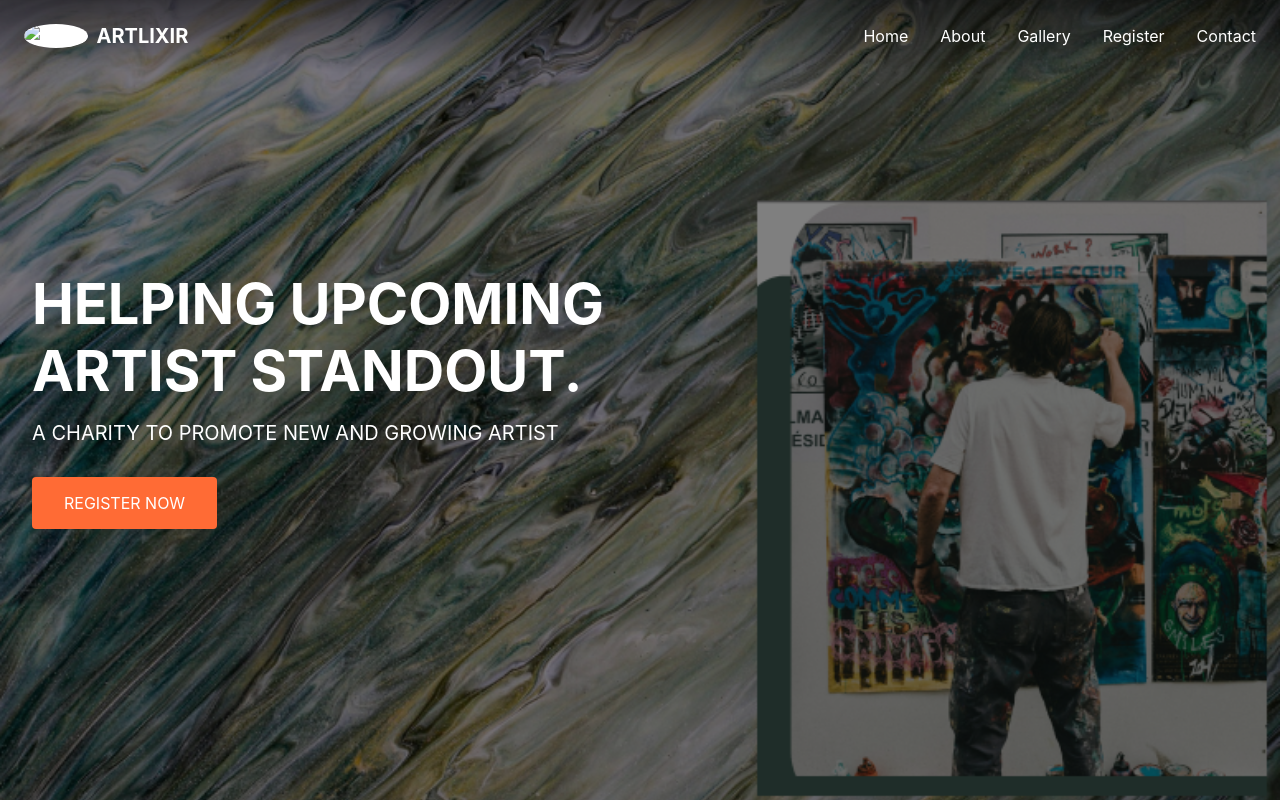
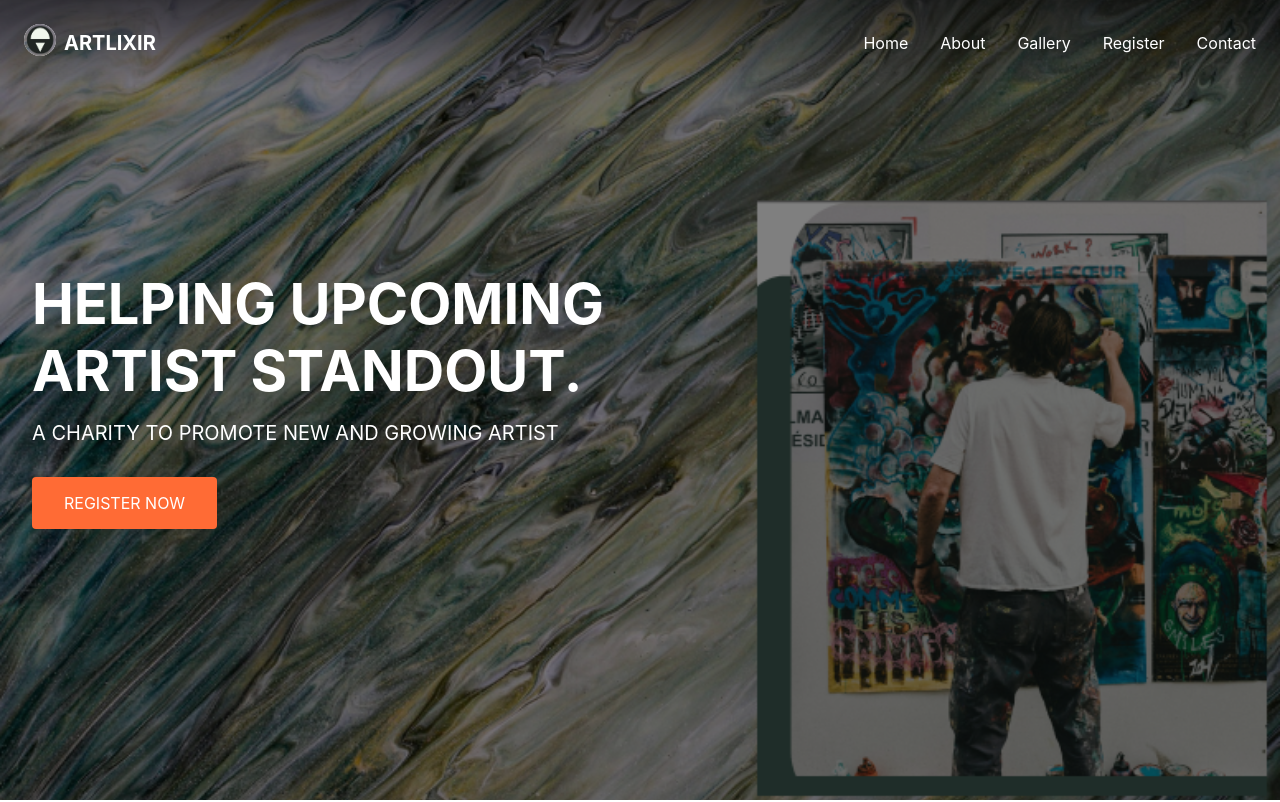
Before and after one commit to GunroarCannon/alixir_web, a website: page index.html in a window 1280 px wide. Shown: the top 802 px of the page. Drawn offline with Linux system fonts and the light colour scheme; files that its build step writes are made by us from their sources; the site is published under a folder, as on GitHub Pages, so addresses that start at the root find nothing; files whose address does not match are found by name.

Commit message:
Update index.html

```diff
--- a/index.html
+++ b/index.html
@@ -4,15 +4,15 @@
     <meta charset="UTF-8">
     <meta name="viewport" content="width=device-width, initial-scale=1.0">
     <title>ARTLIXIR - Art Auction House</title>
-    <link rel="stylesheet" href="assets/assets/css/index.css">
-    <link rel="stylesheet" href="css/navigation.css">
+    <link rel="stylesheet" href="assets/css/index.css">
+    <link rel="stylesheet" href="./assets/css/navigation.css">
 
 </head>
 <body>
     <nav class="nav">
         <a href="#" class="logo">
             <div class="logo-icon">
-                <img src="/assets/logo.png" alt="Logo">
+                <img src="assets/logo.png" alt="Logo">
             </div>
             ARTLIXIR
         </a>
```
